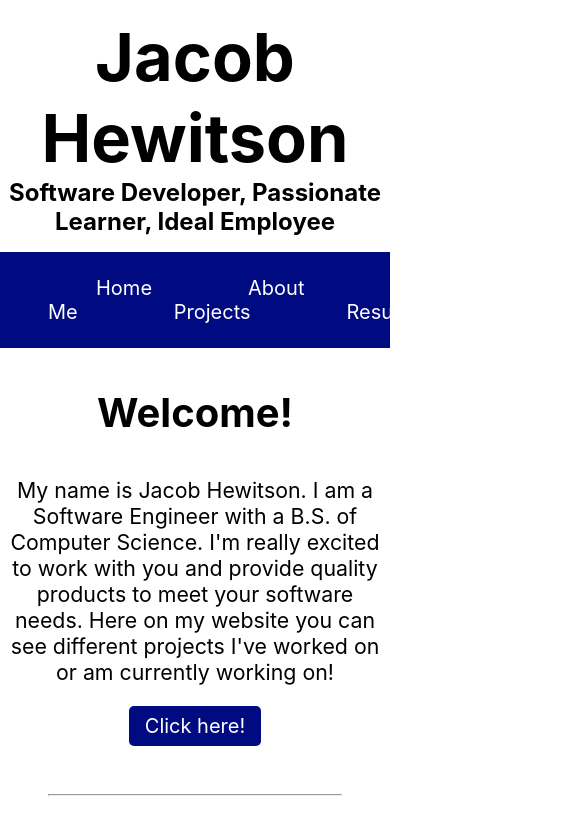
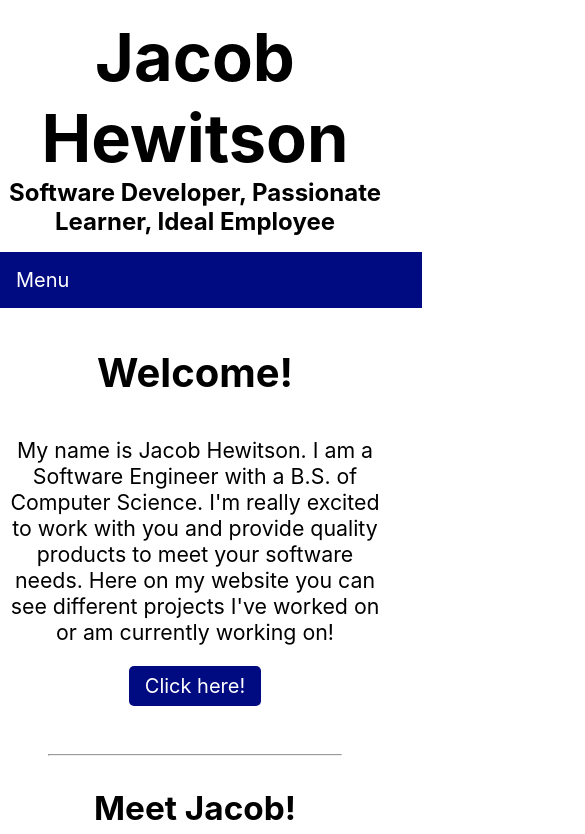
Before and after one commit to hewitson-j/react-jh-website, a React (Create React App) app: page / in a window 390 px wide. Shown: the top 834 px of the page, 585 px wide, since content can reach past the window. Built offline with nearby package versions, Linux system fonts and the light colour scheme.

Commit message:
Added navbar for mobile.

```diff
--- a/src/App.js
+++ b/src/App.js
@@ -5,6 +5,7 @@ import Resume from "./components/Resume";
 import Accordion from "./components/Accordion";
 import AboutMe from "./components/AboutMe";
 import Copyright from "./components/Copyright";
+import MobileNavbar from "./components/MobileNavbar";
 
 function App() {
   return (
@@ -14,6 +15,7 @@ function App() {
         <h2>Software Developer, Passionate Learner, Ideal Employee</h2>
       </div>
       <Navbar />
+      <MobileNavbar />
       <div className="site-content">
         <h3 className="content-header">Welcome!</h3>
         <p>
--- /dev/null
+++ b/src/components/MobileNavbar.css
@@ -0,0 +1,32 @@
+#menu-button {
+    color: white;
+    background-color: #000b82;
+    width: 100%;
+    padding: 1rem;
+    margin-bottom: 0;
+    display: none;
+    font-size: 15pt;
+}
+
+#mobile-navbar-list {
+    display: none;
+    list-style: none;
+    background-color: #000b82;
+    margin-top: 0;
+}
+
+#mobile-navbar-list li {
+    padding: .5rem;
+}
+
+#mobile-navbar-list li a {
+    text-decoration: none;
+    color: white;
+
+}
+
+@media only screen and (max-width: 900px){
+    #menu-button {
+        display: block;
+    }
+}
--- /dev/null
+++ b/src/components/MobileNavbar.js
@@ -0,0 +1,44 @@
+import "./MobileNavbar.css";
+
+function MobileNavbar() {
+  return (
+    <div id="mobile-navbar">
+      <div
+        id="menu-button"
+        onClick={() => {
+          let menuButton = document.querySelector("#menu-button");
+          let mobileMenu = document.querySelector("#mobile-navbar-list");
+
+          if (mobileMenu.style.display === "none") {
+            mobileMenu.style.display = "block";
+            menuButton.style.backgroundColor = "#030a55";
+          } else {
+            mobileMenu.style.display = "none";
+            menuButton.style.backgroundColor = "#000b82";
+          }
+        }}
+      >
+        Menu
+      </div>
+      <ul id="mobile-navbar-list">
+        <li>
+          <a href="#home">Home</a>
+        </li>
+        <li>
+          <a href="#about-me">About Me</a>
+        </li>
+        <li>
+          <a href="#projects">Projects</a>
+        </li>
+        <li>
+          <a href="#resume">Resume</a>
+        </li>
+        <li>
+          <a href="#contact">Contact</a>
+        </li>
+      </ul>
+    </div>
+  );
+}
+
+export default MobileNavbar;
--- a/src/components/Navbar.css
+++ b/src/components/Navbar.css
@@ -27,3 +27,9 @@ nav ul li a:hover {
     background-color: #030a55;
     transition-duration: .5s;
 }
+
+@media only screen and (max-width: 900px) {
+    #main-navbar {
+        display: none;
+    }
+}
--- a/src/components/Navbar.js
+++ b/src/components/Navbar.js
@@ -2,7 +2,7 @@ import "./Navbar.css";
 
 function Navbar() {
   return (
-    <>
+    <div id="main-navbar">
       <nav>
         <ul>
           <li>
@@ -22,7 +22,7 @@ function Navbar() {
           </li>
         </ul>
       </nav>
-    </>
+    </div>
   );
 }
 
```
